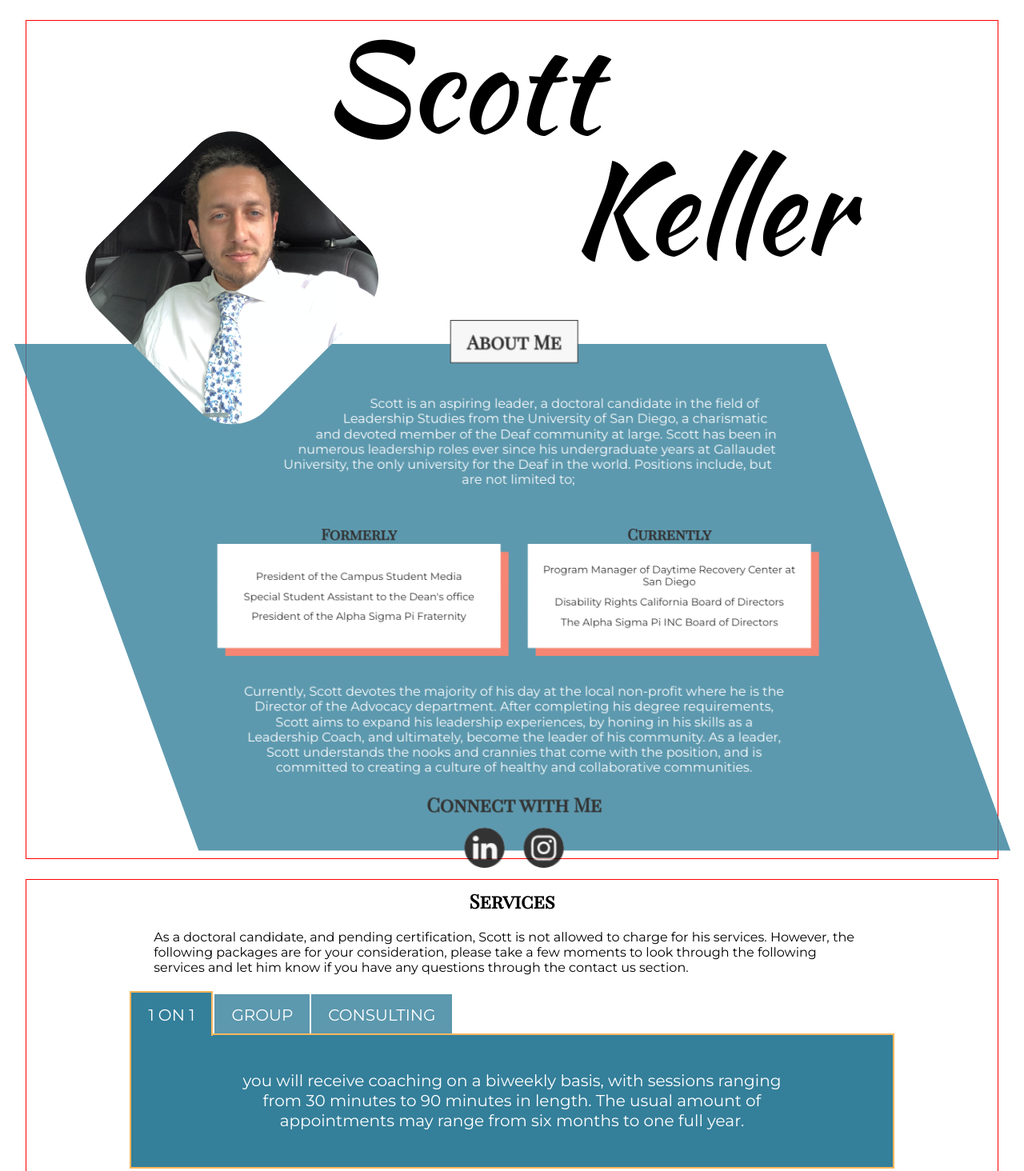
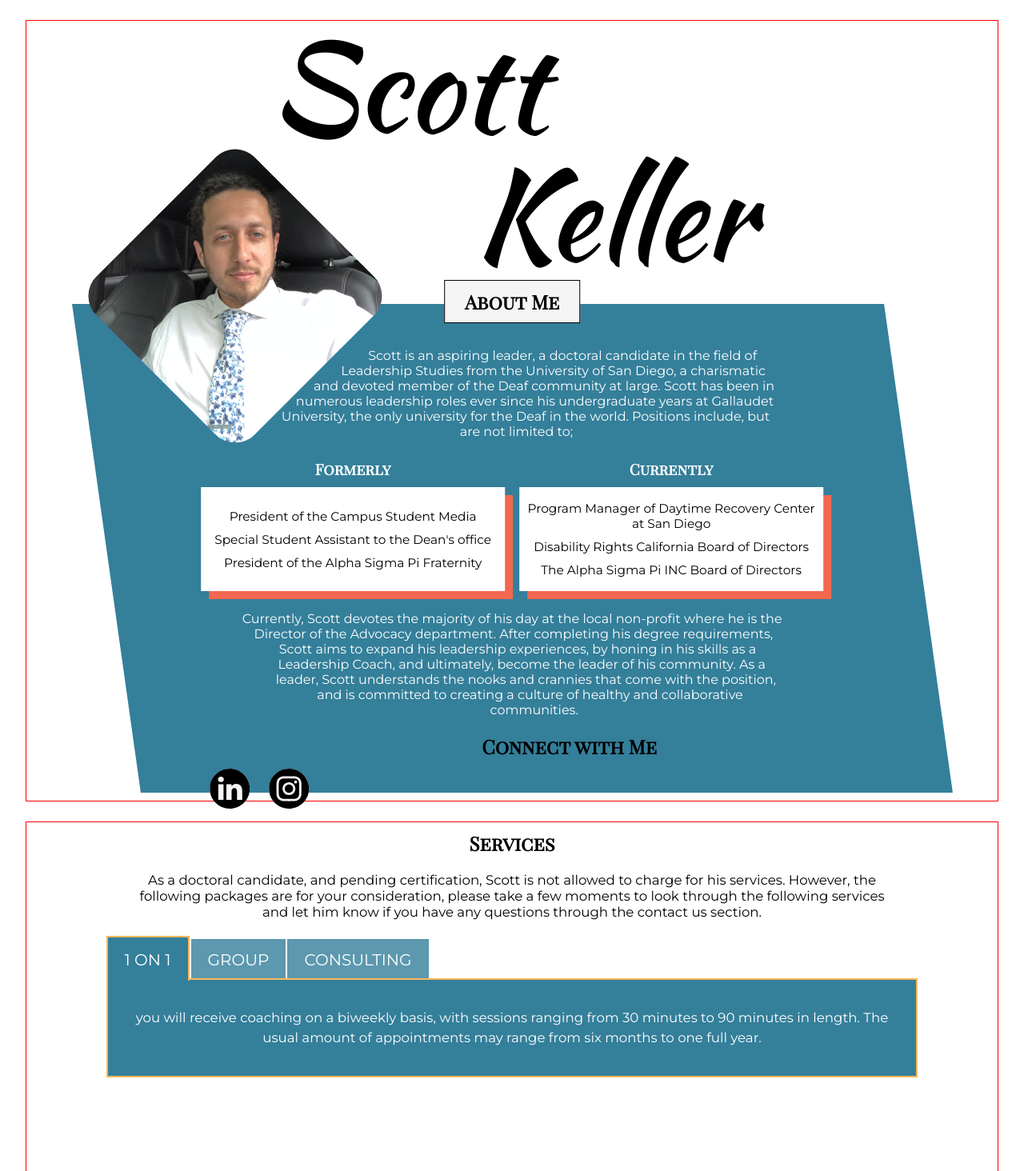
Before and after one commit to SCallahan101/ScottKellerPage, a plain HTML site: page index.html in a window 1280 px wide. Shown: the top 1464 px of the page at 80% size. Drawn offline with Linux system fonts and the light colour scheme.

Commit message:
Second draft polish
Edit some positions and change for media queries from ipad to laptop size.

```diff
--- a/index.css
+++ b/index.css
@@ -9,22 +9,27 @@ h1, h2, h3{
 }
 #signatureLogo p{
   font-family: 'Kaushan Script', cursive;
-  font-size: 12vw;
+  font-size: 15vw;
   height: 152px;
 }
 #signatureLogo p:nth-child(1){
-  margin-right: 130px;
+  /* margin-right: 130px; */
+  position: absolute;
+  left: 16vw;
 }
 #signatureLogo p:nth-child(2){
-  margin-left: 500px;
+  /* margin-left: 500px; */
+  position: absolute;
+  right: 16vw;
+  top: 19vh;
 }
 #signatureLogo{
-  text-align: center;
-  margin-bottom: 130px;
+  /* text-align: center; */
+  /* margin-bottom: 130px; */
   margin-top: -40px;
-  /* position: absolute; */
-  /* top: 0px;
-  right: 225px; */
+  position: relative;
+  height: 280px;
+  margin-bottom: 8vh;
 }
 section{
     border: 1px solid red;
@@ -39,6 +44,10 @@ section{
   padding: 5px !important;
   display: flex;
   flex-direction: column;
+}
+.positionsBox h3{
+  color: white;
+  margin-bottom: 10px;
 }
 .positionsBox ul{
   /* border: 1px solid blue; */
@@ -55,7 +64,7 @@ section{
 }
 .services ul{
   /* border: 1px solid blue; */
-  width: 80%;
+  width: 85%;
   margin: 0 auto;
   text-align: center;
 }
@@ -126,7 +135,11 @@ h2{
     left: 0;
     background: #347F9A;
     color: white;
-
+  }
+  .tab-content p{
+    width: 100%;
+    margin: 10px auto;
+    font-size: 2.2vw;
   }
   .tabs [id^="tab"]:checked + label {
     top: 0px;
@@ -163,21 +176,21 @@ h2{
 
   }
 #picBox{
-    width: 23vw;
-    display: block;
-    margin-left: 100px;
+    width: 210px;
+    /* display: block;
+    margin-left: 100px; */
     /* margin: 20px auto; */
     /* overflow-y: clip; */
 }
 #picBox img{
   width: 100%;
-  border-radius: 60px;
+  border-radius: 35px;
   transform: rotate(-45deg);
   /* box-shadow: 14px 15px #cae4db; */
 }
 
 .services{
-    height: 70vh;
+    height: 88vh;
 }
 #iconsContainer{
   text-align: center;
@@ -197,13 +210,15 @@ h2{
 .imgContainer img{
   width: 100%;
 }
-.services p{
-  width: 75%;
+.services p:nth-child(2){
+  width: 80%;
   margin: 20px auto;
+  font-size: 2.2vw;
+  text-align: center;
 }
 form{
-  width: 30vw;
-  height: 35vh;
+  width: 80%;
+  /* height: 35vh; */
   border-radius: 10px;
   padding: 10px;
   text-align: center;
@@ -214,6 +229,12 @@ form{
 }
 form input{
   padding: 2.5px 5px;
+  font-size: 16px;
+}
+textarea{
+  width: 90%;
+  height: 100px;
+  font-size: 16px;
 }
 form button{
   padding: 2.5px 5px;
@@ -228,10 +249,13 @@ form button{
 }
 #headIntroContainer{
   position: absolute;
-  top: 200px;
+  top: -45px;
+  left: 20px;
+  transform: skew(-8deg);
+  /* top: 200px; */
   /* margin-bottom: 60px; */
   z-index: 2;
-  display: inline-block;
+  /* display: inline-block; */
 }
 .aboutMeTitle{
   background: whitesmoke;
@@ -239,6 +263,10 @@ form button{
     border: 1px solid black;
     position: absolute;
     top: -75px;
+    left: 0px;
+    right: 0px;
+    width: 170px;
+    margin: 0 auto;
 }
 .aboutMeContainer{
   width: 80%;
@@ -253,7 +281,7 @@ form button{
   flex-direction: column;
 }
 .aboutMeContainer div{
-  margin: 10px 0px;
+  margin: 10px 0px 0px;
   padding: 10px;
   z-index: 2;
 }
@@ -274,7 +302,7 @@ form button{
   width: 85%;
   padding: 30px 10px;
   /* height: 440px; */
-  opacity: 80%;
+  /* opacity: 80%; */
   transform: skew(20deg);
   background: #347F9A;
   /* position: absolute; */
@@ -288,6 +316,7 @@ form button{
   display: flex;
   width: 100%;
   margin: 0px 0px 20px;
+  padding: 0px;
   flex-direction: row;
   align-items: center;
   justify-content: space-around;
@@ -305,3 +334,99 @@ form button{
   margin: 0px 0px 0px -80px;
   padding: 0;
 }
+.contactMe label, input{
+  margin: 10px 0px;
+}
+.trapezShape{
+  shape-outside: polygon(18% 0, 0% 100%, 73% 100%);
+    width: 236px;
+    height: 229px;
+    /* display: inline; */
+    /* border: 10px solid purple; */
+    float: left;
+    margin: 0px 0px 0px -80px;
+    padding: 0;
+}
+
+@media only screen and (min-width: 600px) {}
+@media only screen and (min-width: 600px) {}
+@media only screen and (min-width: 768px) {
+  #parallelogram{
+    transform: skew(8deg);
+  }
+  .aboutMeContainer{
+    transform: skew(-8deg);
+  }
+  #signatureLogo{
+    margin-bottom: 9vh;
+  }
+  #myJobs{
+    flex-direction: column;
+  }
+  .positionsBox{
+    width: 100%;
+  }
+  .positionsBox ul{
+    font-size: unset;
+  }
+}
+@media only screen and (min-width: 1024px) {
+  #signatureLogo p {
+    font-size: 12vw;
+  }
+  #signatureLogo p:nth-child(1) {
+    left: 23vw;
+  }
+  #signatureLogo p:nth-child(2) {
+    right: 23vw;
+    top: 20vh;
+  }
+  #signatureLogo{
+    margin-bottom: 13vh;
+  }
+  #headIntroContainer{
+    top: -115px;
+    left: 33px;
+    transition: top left 3s ease;
+  }
+  #picBox{
+    width: 250px;
+    transition: width 3s ease;
+  }
+  #myJobs{
+    flex-direction: row;
+  }
+  .positionsBox{
+    width: 49%;
+  }
+  .positionsBox ul{
+    font-size: 1.2vw;
+  }
+  .services p:nth-child(2) {
+    font-size: 1.8vw;
+    transition: font-size 2s ease;
+  }
+  .tab-content p {
+    font-size: 1.8vw;
+    transition: font-size 2s ease;
+  }
+}
+@media only screen and (min-width: 1200px) {
+  #headIntroContainer{
+    top: -150px;
+    left: 65px;
+    transition: top left 3s ease;
+  }
+  #picBox{
+    width: 280px;
+    transition: width 3s ease;
+  }
+  .services p:nth-child(2) {
+    font-size: 1.3vw;
+    transition: font-size 2s ease;
+  }
+  .tab-content p {
+    font-size: 1.3vw;
+    transition: font-size 2s ease;
+  }
+}
--- a/index.html
+++ b/index.html
@@ -16,14 +16,14 @@
         <h1></h1>
         <div id="mainContainer">
             <section class="sectionBox aboutMe">
-                <div id='headIntroContainer'>
-                    <div id="picBox"><img src='./reSizeScotty.png'></div>
-                </div>
                 <div id='signatureLogo'>
                     <p>Scott</p>
                     <p>Keller</p>
                 </div>
                 <div id='parallelogram'>
+                    <div id='headIntroContainer'>
+                        <div id="picBox"><img src='./reSizeScotty.png'></div>
+                    </div>
                     <div class='aboutMeContainer'>
                         <h2 class='aboutMeTitle'>About Me</h2>
                         <div>
@@ -50,6 +50,7 @@
                                 </ul>
                             </div>
                         </div>
+                        <div class='trapezShape'></div>
                         <p>
                             Currently, Scott devotes the majority of his day at the local non-profit where he is the Director of the Advocacy department. After completing his degree requirements, Scott aims to expand his leadership experiences, by honing in his skills as a Leadership Coach, and ultimately, become the leader of his community. As a leader, Scott understands the nooks and crannies that come with the position, and is committed to creating a culture of healthy and collaborative communities.
                         </p>
@@ -102,9 +103,13 @@
                 <form>
                     <h2>Contact Me</h2>
                     <label for='fullName'>Full Name: </label><br>
-                    <input name='fullName' class="itemInput" type="text" placeholder="Name"><br>
+                    <input name='fullName' class="itemInput" type="text" placeholder="Name" required><br>
                     <label for='emailAddress'>Email Address: </label><br>
-                    <input name='emailAddress' class="itemInput" type="text" placeholder="Email"><br>
+                    <input name='emailAddress' class="itemInput" type="text" placeholder="Email" required><br>
+                    <label for='subject'>Subject: </label><br>
+                    <input name='subject' class="itemInput" type="text" placeholder="Subject" required><br>
+                    <label for='message'>Message: </label><br>
+                    <textarea name='message' class="itemInput"  placeholder="Question / Request" required></textarea><br>
                     <button type='submit'>Submit</button>
                 </form>
             </section>
```
